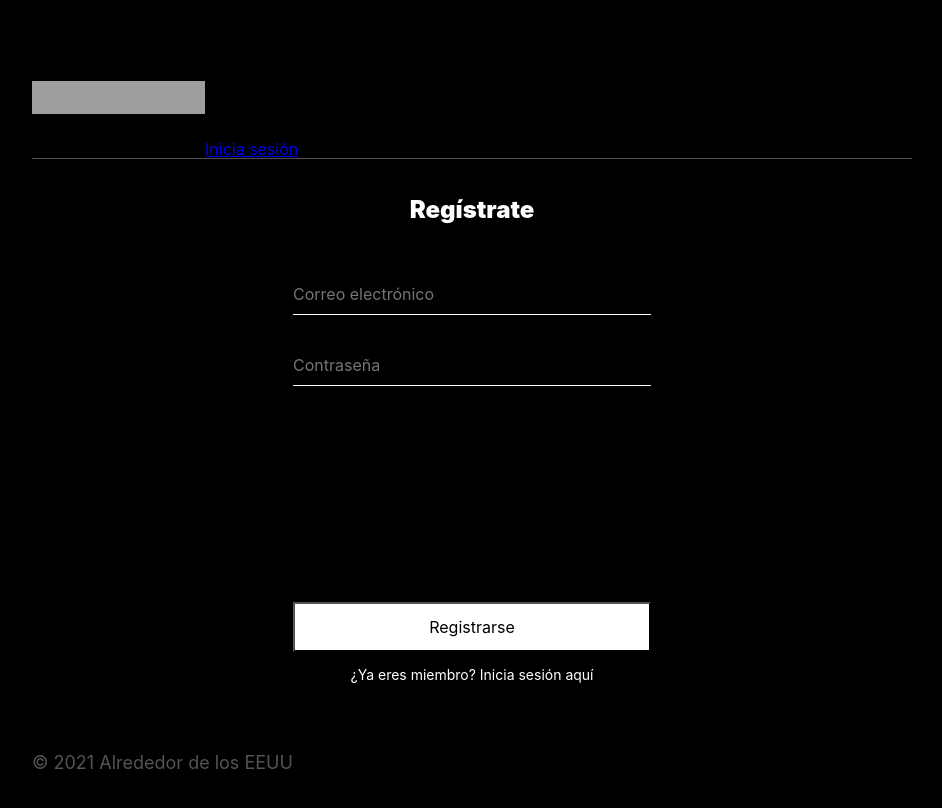
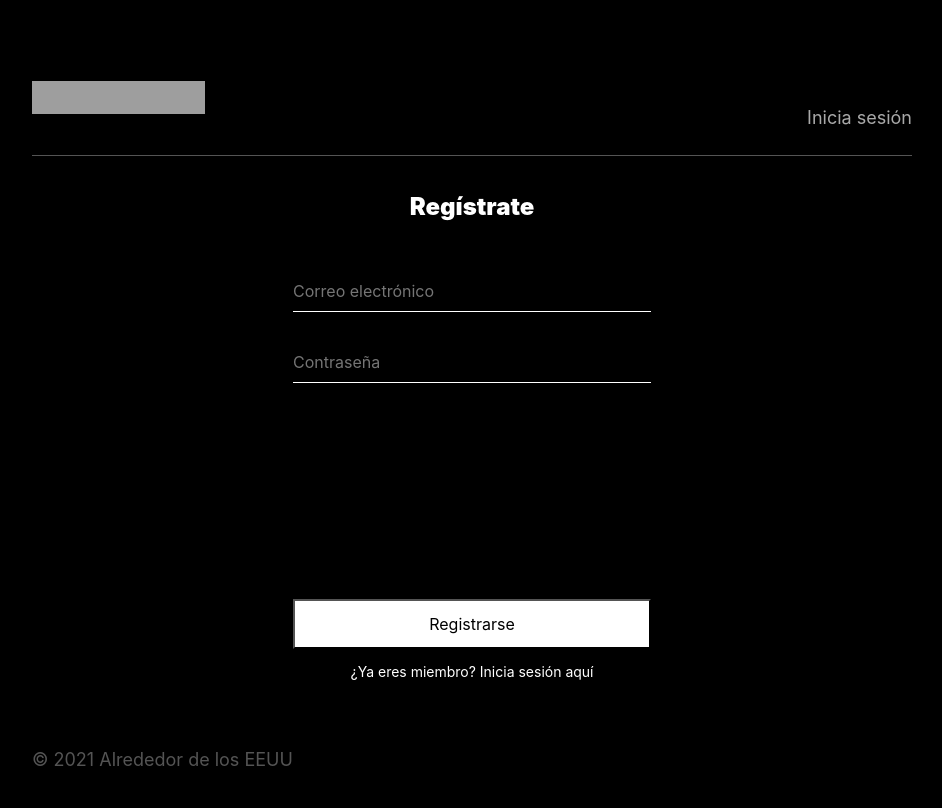
Before and after one commit to macabrutal/react-around-auth_es, a React (Create React App) app: page /signup in a window 1280 px wide. Shown: the top 808 px of the page, without its empty margins (168-1110 px from the left). Built offline with nearby package versions, Linux system fonts and the light colour scheme; no server answers; grey boxes are pictures that could not be loaded.

Commit message:
Fix: Header.js & add: header css

```diff
--- /dev/null
+++ b/src/blocks/header/__email/header__email.css
@@ -0,0 +1,4 @@
+.header__email {
+  font-size: 18px;
+  color: #fff;
+}
--- /dev/null
+++ b/src/blocks/header/__info/header__info.css
@@ -0,0 +1,7 @@
+.header__info {
+  display: flex;
+  justify-content: center;
+  justify-content: flex-end;
+  justify-content: space-between;
+  align-items: center;
+}
--- /dev/null
+++ b/src/blocks/header/__link/header__link.css
@@ -0,0 +1,8 @@
+.header__link {
+  color: #a9a9a9;
+  font-size: 18px;
+  text-align: right;
+  line-height: 1.22;
+  text-decoration: none;
+  font-weight: 400;
+}
--- /dev/null
+++ b/src/blocks/header/__logout/header__logout.css
@@ -0,0 +1,10 @@
+.header__logout {
+  font-size: 18px;
+  color: #a9a9a9;
+  font-weight: 400;
+  line-height: 1.22;
+  background-color: transparent;
+  border: none;
+  cursor: pointer;
+  transition: opacity 0.3s ease;
+}
--- a/src/components/App.js
+++ b/src/components/App.js
@@ -37,7 +37,7 @@ function App() {
 
   //Proyecto 15
   const [email, setEmail] = React.useState('');
-  const [loggedIn, setLoggedIn] = React.useState(false);
+  const [isLoggedIn, setIsLoggedIn] = React.useState(false);
   const [stateInfoToolTip, setStateInfoToolTip] = React.useState(false);
   const history = useHistory();
 
@@ -52,14 +52,14 @@ function App() {
 
   //para comprobar el token del usuario almacenado en localStorage.setItem('jwt') de auth.js
   React.useEffect(() => {
-    if (loggedIn) {
+    if (isLoggedIn) {
       history.push("/");
     } else {
       getProfile();
       authorizeUser();
     }
 
-  }, [history, loggedIn]);
+  }, [history, isLoggedIn]);
 
   function getProfile() {
     api
@@ -78,11 +78,11 @@ function App() {
         .checkToken(token)
         .then((res) => {
           setEmail(res.data.email);
-          setLoggedIn(true);
+          setIsLoggedIn(true);
         })
         .catch((err) => {
           console.log(err);
-          setLoggedIn(false);
+          setIsLoggedIn(false);
         });
     }
   }
@@ -202,7 +202,7 @@ function App() {
 
   function handleLogout() {
     setEmail('');
-    setLoggedIn(false);
+    setIsLoggedIn(false);
     setCurrentUser({});
     localStorage.removeItem('jwt');
   }
@@ -227,7 +227,7 @@ function App() {
             <Register handleStateInfo={handleStateInfo} />
           </Route>
 
-          <ProtectedRoute path="/" loggedIn={loggedIn}>
+          <ProtectedRoute path="/" isLoggedIn={isLoggedIn}>
             <Main
               cards={cards}
               handelOpenPopup={() => {
@@ -243,7 +243,7 @@ function App() {
           </ProtectedRoute>
 
           <Route exact path="/">
-            {loggedIn ? <Redirect to="/" /> : <Redirect to="/signin" />}
+            {isLoggedIn ? <Redirect to="/" /> : <Redirect to="/signin" />}
           </Route>
         </Switch>
       </CurrentUserContext.Provider>
--- a/src/components/Header.js
+++ b/src/components/Header.js
@@ -7,15 +7,19 @@ export default function Header(props) {
 
   return (
     <header className="header">
+      <div className="header__info">
         <img className="header__logo" src={logo} alt="logo" />
+
+
+
         {location.pathname === '/signin' && (
-        <Link to="/signup">
+          <Link to="/signup" className="header__link">
             Regístrate
           </Link>
         )}
 
         {location.pathname === '/signup' && (
-        <Link to="/signin">
+          <Link to="/signin" className="header__link">
             Inicia sesión
           </Link>
         )}
@@ -23,10 +27,11 @@ export default function Header(props) {
         {
           location.pathname === '/' &&
           <>
-          <p>{props.email}</p>
-          <button onClick={props.handleLogout}>Cerrar sesión</button>
+            <p className="header__email">{props.email}</p>
+            <button className="header__logout" onClick={props.handleLogout}>Cerrar sesión</button>
           </>
         }
+      </div>
       <hr className="header__line" />
     </header>
   );
--- a/src/components/ProtectedRoute.js
+++ b/src/components/ProtectedRoute.js
@@ -3,10 +3,10 @@
 import React from "react";
 import { Route, Redirect } from "react-router-dom";
 
-function ProtectedRoute({ children, loggedIn, ...props }) {
+function ProtectedRoute({ children, isLoggedIn, ...props }) {
   return (
     <Route {...props}>
-      {loggedIn ? children : <Redirect to="/signin"/>}
+      {isLoggedIn ? children : <Redirect to="/signin" />}
     </Route>
   );
 }
--- a/src/index.css
+++ b/src/index.css
@@ -9,6 +9,10 @@
 @import url(blocks/header/header.css);
 @import url(blocks/header/__logo/header__logo.css);
 @import url(blocks/header/__line/header__line.css);
+@import url(blocks/header/__info/header__info.css);
+@import url(blocks/header/__email/header__email.css);
+@import url(blocks/header/__link/header__link.css);
+@import url(blocks/header/__logout/header__logout.css);
 
 /* MAIN */
 @import url(blocks/content/content.css);
@@ -38,8 +42,6 @@
 @import url(blocks/card/__like-container/card__like-container.css);
 @import url(blocks/card/__like-counter/card__like-counter.css);
 @import url(blocks/card/__delete-button-hidden/card__delete-button-hidden.css);
-
-
 
 /* popup */
 @import url(blocks/popup/popup.css);
```
Lines whose indentation alone changed are shown as unchanged.
